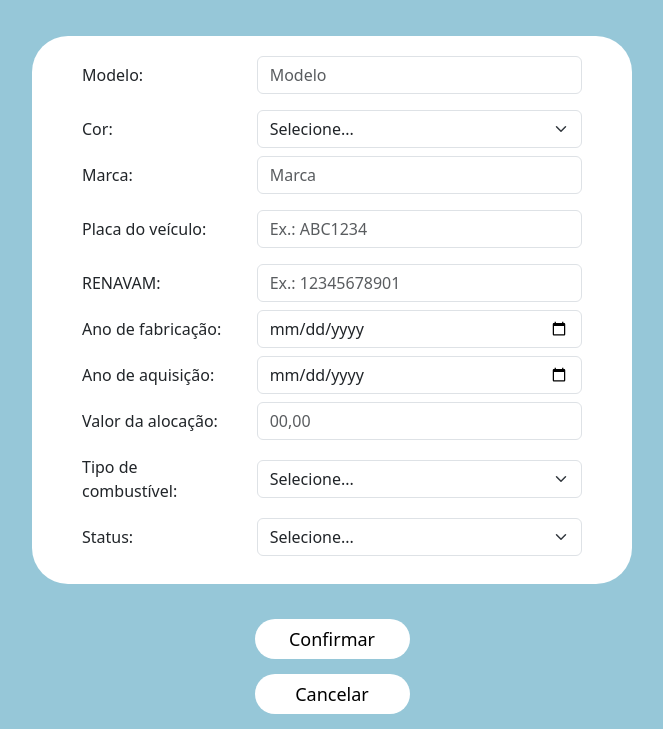
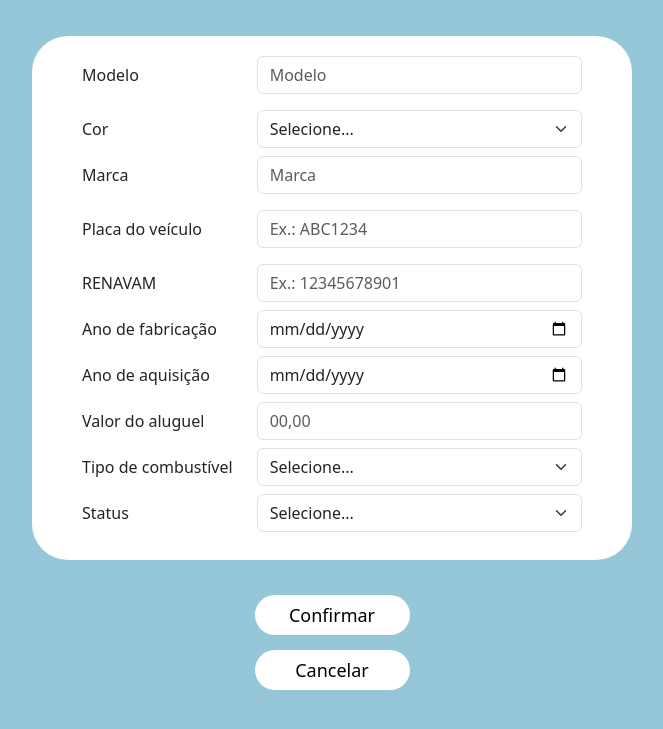
Before and after one commit to marcosvianaap/vrumvrumlocadora, a Flask app: page /administrador/veiculos/frontend_criar_veiculo in a window 1280 px wide. Shown: the part 150-879 px from the top of the page, without its empty margins (308-971 px from the left). After the commit the page ends 840 px from the top, so only its background shows below. Run offline with Flask 3, Linux system fonts and the light colour scheme; the visitor is signed in with stand-in values (Sample User, id 1); some libraries are stand-ins or nearby versions.

Commit message:
atualização 3

```diff
--- a/templates/criar_locacao.html
+++ b/templates/criar_locacao.html
@@ -77,6 +77,11 @@ Cadastro
     </form>
   </div>
   <script>
+
+
+
+
+
     async function buscarNomes() {
       const query = document.getElementById('campo-pesquisa').value;
       const sugestoes = document.getElementById('sugestoes');
--- a/templates/criar_veiculo.html
+++ b/templates/criar_veiculo.html
@@ -19,7 +19,7 @@ Criar Veiculos
             <div class="card-body">
                 <form action="/administrador/veiculos/backend_criar_veiculo" method="POST" id="formulario">
                     <div class="row mb-3 align-items-center">
-                        <label for="modelo" class="col-sm-4 col-form-label">Modelo:</label>
+                        <label for="modelo" class="col-sm-4 col-form-label">Modelo</label>
                         <div class="col-sm-8">
                             <input type="text" class="form-control" id="modelo" name="modelo" placeholder="Modelo"
                                 required>
@@ -27,7 +27,7 @@ Criar Veiculos
                     </div>
 
                     <div class="row mb-2 align-items-center">
-                        <label for="cor" class="col-sm-4 col-form-label">Cor:</label>
+                        <label for="cor" class="col-sm-4 col-form-label">Cor</label>
                         <div class="col-sm-8">
                             <select class="form-select" id="cor" name="cor" required>
                                 <option selected disabled>Selecione...</option>
@@ -45,7 +45,7 @@ Criar Veiculos
                     </div>
 
                     <div class="row mb-3 align-items-center">
-                        <label for="marca" class="col-sm-4 col-form-label">Marca:</label>
+                        <label for="marca" class="col-sm-4 col-form-label">Marca</label>
                         <div class="col-sm-8">
                             <input type="text" class="form-control" id="marca" name="marca" placeholder="Marca"
                                 required>
@@ -53,7 +53,7 @@ Criar Veiculos
                     </div>
 
                     <div class="row mb-3 align-items-center">
-                        <label for="placa" class="col-sm-4 col-form-label">Placa do veículo:</label>
+                        <label for="placa" class="col-sm-4 col-form-label">Placa do veículo</label>
                         <div class="col-sm-8">
                             <input type="text" class="form-control" id="placa" name="placa"
                                 pattern="[A-Za-z]{3}[0-9]{4}" maxlength="7" placeholder="Ex.: ABC1234" required>
@@ -61,7 +61,7 @@ Criar Veiculos
                     </div>
 
                     <div class="row mb-2 align-items-center">
-                        <label for="renavam" class="col-sm-4 col-form-label">RENAVAM:</label>
+                        <label for="renavam" class="col-sm-4 col-form-label">RENAVAM</label>
                         <div class="col-sm-8">
                             <input type="text" class="form-control" id="renavam" name="renavam" pattern="^\d{11}$"
                                 placeholder="Ex.: 12345678901" maxlength="11" required>
@@ -69,21 +69,21 @@ Criar Veiculos
                     </div>
 
                     <div class="row mb-2 align-items-center">
-                        <label for="anoFabricacao" class="col-sm-4 col-form-label">Ano de fabricação:</label>
+                        <label for="anoFabricacao" class="col-sm-4 col-form-label">Ano de fabricação</label>
                         <div class="col-sm-8">
                             <input type="date" class="form-control" id="anoFabricacao" name="anoFabricacao" required>
                         </div>
                     </div>
 
                     <div class="row mb-2 align-items-center">
-                        <label for="anoAquisicao" class="col-sm-4 col-form-label">Ano de aquisição:</label>
+                        <label for="anoAquisicao" class="col-sm-4 col-form-label">Ano de aquisição</label>
                         <div class="col-sm-8">
                             <input type="date" class="form-control" id="anoAquisicao" name="anoAquisicao" required>
                         </div>
                     </div>
 
                     <div class="row mb-2 align-items-center">
-                        <label for="valorAlocacao" class="col-sm-4 col-form-label">Valor da alocação:</label>
+                        <label for="valorAlocacao" class="col-sm-4 col-form-label">Valor do aluguel</label>
                         <div class="col-sm-8">
                             <input type="text" placeholder="00,00" oninput='formatarValor(this);' class="form-control"
                                 id="valorAlocacao" name="valorAlocacao" required>
@@ -91,7 +91,7 @@ Criar Veiculos
                     </div>
 
                     <div class="row mb-2 align-items-center">
-                        <label for="tipoCombustivel" class="col-sm-4 col-form-label">Tipo de combustível:</label>
+                        <label for="tipoCombustivel" class="col-sm-4 col-form-label">Tipo de combustível</label>
                         <div class="col-sm-8">
                             <select class="form-select" id="tipoCombustivel" name="tipoCombustivel" required>
                                 <option selected disabled>Selecione...</option>
@@ -104,13 +104,13 @@ Criar Veiculos
                     </div>
 
                     <div class="row mb-2 align-items-center">
-                        <label for="status" class="col-sm-4 col-form-label">Status:</label>
+                        <label for="status" class="col-sm-4 col-form-label">Status</label>
                         <div class="col-sm-8">
                             <select class="form-select" id="status" name="status">
                                 <option selected disabled required>Selecione...</option>
-                                <option value="disponível">Disponível</option>
+                                <option value="Disponível">Disponível</option>
                                 <option value="Indisponível">Indisponível</option>
-                                <option value="desativado">Desativado</option>
+                                <option value="Desativado">Desativado</option>
                             </select>
                         </div>
                     </div>
@@ -132,7 +132,7 @@ Criar Veiculos
             valorAlocacao = (valorAlocacao / 100).toFixed(2) + ''; // Converte para valor monetário
             valorAlocacao = valorAlocacao.replace('.', ','); // Substitui ponto por vírgula
             valorAlocacao = valorAlocacao.replace(/(\d)(\d{3}),/, '$1.$2,'); // Adiciona o separador de milhar
-            elemento.value = 'R$ ' + valorAlocacao;
+            elemento.value = valorAlocacao;
         }
     </script>
 </main>
```
Also changed, not shown: templates/editar_veiculo.html (+15 -14 lines), templates/geren_veic.html (+10 -10 lines).
